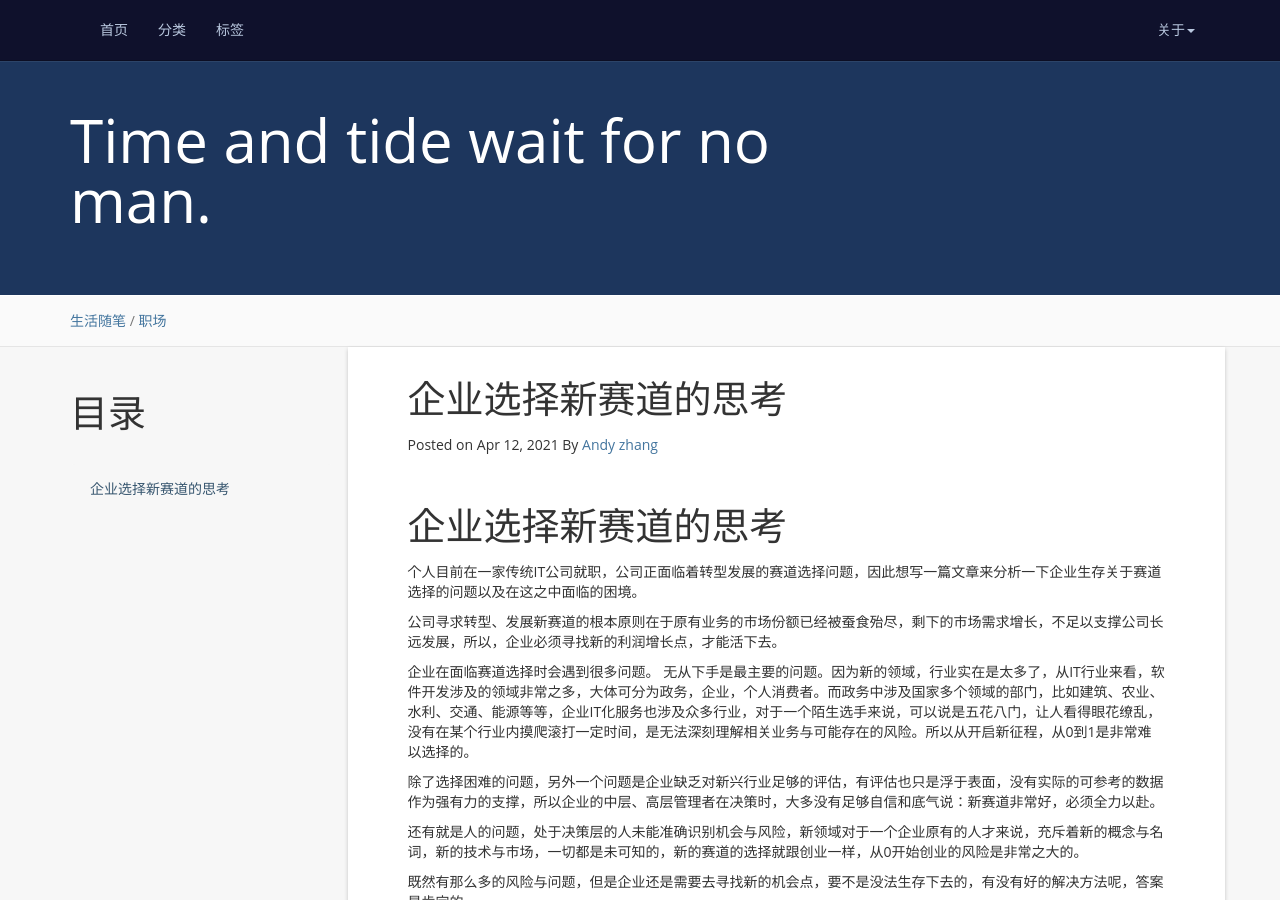
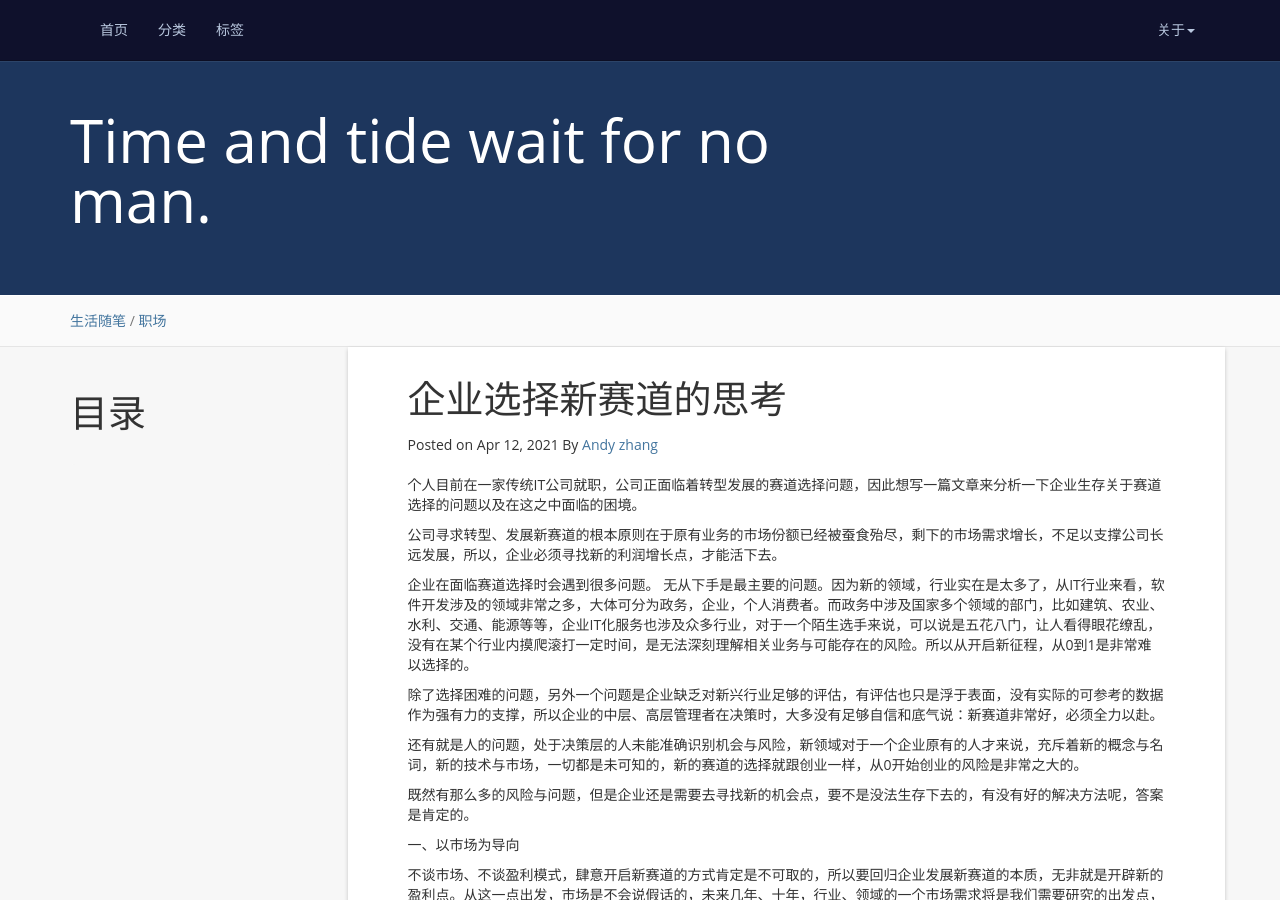
Before and after one commit to rareloved/andy.github.io, a Jekyll site: the page built from _posts/2021-4-12-企业选择新赛道的思考.md, in a window 1280 px wide and 900 px high. Built offline with Jekyll 4.4.1, drawn with Linux system fonts in a browser that asks for light colours; nearby versions of some CDN libraries; a script that is not in the unit is left out; comment, search, counter and statistics services are not loaded.

Commit message:
企业选择新赛道的思考

```diff
--- a/_posts/2021-4-12-企业选择新赛道的思考.md
+++ b/_posts/2021-4-12-企业选择新赛道的思考.md
@@ -11,7 +11,6 @@ tag: 职场
 {:toc}
 
 
-# 企业选择新赛道的思考
 个人目前在一家传统IT公司就职，公司正面临着转型发展的赛道选择问题，因此想写一篇文章来分析一下企业生存关于赛道选择的问题以及在这之中面临的困境。
 
 公司寻求转型、发展新赛道的根本原则在于原有业务的市场份额已经被蚕食殆尽，剩下的市场需求增长，不足以支撑公司长远发展，所以，企业必须寻找新的利润增长点，才能活下去。
```
